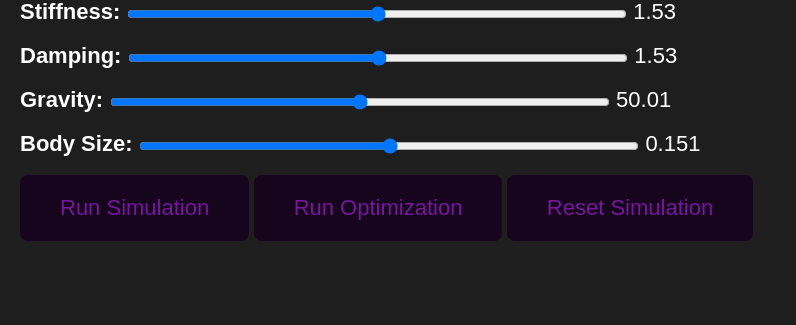
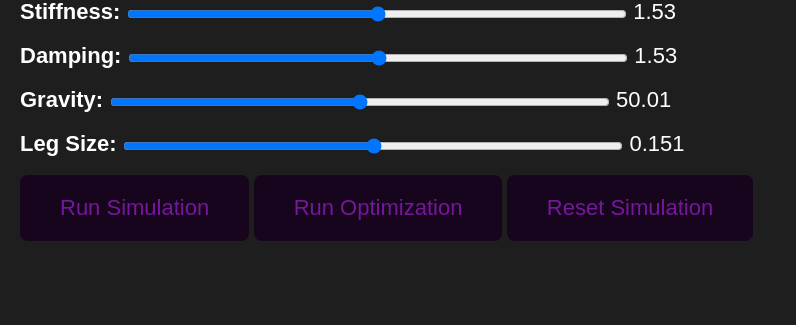
Before and after one commit to Justinian-T/Final-Project, a Flask app: page / in a window 1280 px wide. Shown: the part 101-426 px from the top of the page, without its empty margins (0-796 px from the left). Run offline with Flask 3, Linux system fonts and the light colour scheme.

Commit message:
Final Version
Running app.py will open a server and provide a link to it in the terminal, you can move the sliders as much as you want, once satisfied with parameters press run simulation, your simulation will appear, press optimize simulation, after 2 and a half minutes the program will find you the optimal damping for your given stiffness, gravity, and leg size.

```diff
--- a/app.py
+++ b/app.py
@@ -19,15 +19,15 @@ def run_simulation():
     k = float(data["stiffness"])*10**-2  # Convert to float
     b = float(data["damping"])*10**-3/100    # Convert to float
     g = float(data["gravity"])    # Convert to float
-    body_size = float(data["body_size"])  # Convert to float
+    leg_size = float(data["leg_size"])  # Convert to float
 
     # Run the simulation
-    t, xy, frames = run_sim(k, b, g, body_size, render=True)
+    t, xy, frames = run_sim(k, b, g, leg_size, render=True)
 
     # Save results to CSV
     with open("simulation_params.csv", "w") as f:
-        f.write("Stiffness,Damping,Gravity,Body Size\n")
-        f.write(f"{k},{b},{g},{body_size}\n")
+        f.write("Stiffness,Damping,Gravity,Leg Size\n")
+        f.write(f"{k},{b},{g},{leg_size}\n")
 
     # Generate and save the plot
     plot_path = os.path.join("static", "simulation_plot.png")
@@ -53,27 +53,27 @@ def run_simulation():
 
 @app.route("/find_optimal", methods=["GET"])
 def find_optimal():
-    # Read the CSV file to get gravity and body size
+    # Read the CSV file to get gravity and leg size
     df = pd.read_csv("simulation_params.csv")
     g = df["Gravity"].iloc[0]
-    body_size = df["Body Size"].iloc[0]
-    damp = df["Damping"].iloc[0]
+    leg_size = df["Leg Size"].iloc[0]
+    stiffness = df["Stiffness"].iloc[0]  # Keep stiffness constant
 
-    # Find optimal parameters and collect data for the plot
-    optimal_k, max_height, k_values, heights, optimal_t, optimal_xy, optimal_frames = find_optimal_params(g, body_size, damp)
+    # Find optimal damping and collect data for the plot
+    optimal_b, max_height, b_values, heights, optimal_t, optimal_xy, optimal_frames = find_optimal_params(g, leg_size, stiffness)
 
     # Ensure the static directory exists
     static_dir = os.path.join(os.getcwd(), "static")
     if not os.path.exists(static_dir):
         os.makedirs(static_dir)
 
-    # Generate and save the k vs. height plot
-    comparison_plot_path = os.path.join(static_dir, "k_vs_height_plot.png")
+    # Generate and save the b vs. height plot
+    comparison_plot_path = os.path.join(static_dir, "b_vs_height_plot.png")
     plt.figure(figsize=(8, 6))
-    plt.plot(k_values, heights, marker="o", label="Max Height vs Stiffness (k)")
-    plt.axvline(optimal_k, color="red", linestyle="--", label=f"Optimal k = {optimal_k:.2f}")
-    plt.title("Max Height vs Stiffness (k)")
-    plt.xlabel("Stiffness (k)")
+    plt.plot(b_values, heights, marker="o", label="Max Height vs Damping (b)")
+    plt.axvline(optimal_b, color="red", linestyle="--", label=f"Optimal b = {optimal_b:.2e}")
+    plt.title("Max Height vs Damping (b)")
+    plt.xlabel("Damping (b)")
     plt.ylabel("Max Height (m)")
     plt.ylim(0, max_height * 1.1)  # Adjust y-axis limit
     plt.legend()
@@ -86,7 +86,7 @@ def find_optimal():
     media.write_video(video_path, optimal_frames, fps=30)
 
     # Generate the optimal vs. user-defined jump plot
-    user_t, user_xy, _ = run_sim(df["Stiffness"].iloc[0], damp, g, body_size, render=False)
+    user_t, user_xy, _ = run_sim(stiffness, df["Damping"].iloc[0], g, leg_size, render=False)
 
     comparison_jump_plot_path = os.path.join(static_dir, "optimal_vs_user_jump_plot.png")
     plt.figure(figsize=(8, 6))
@@ -102,9 +102,9 @@ def find_optimal():
 
     return jsonify({
         "message": "Optimization completed!",
-        "optimal_stiffness": optimal_k,
+        "optimal_damping": optimal_b,
         "max_height": max_height,
-        "comparison_plot_path": "/static/k_vs_height_plot.png",
+        "comparison_plot_path": "/static/b_vs_height_plot.png",
         "video_path": "/static/optimal_simulation_video.mp4",
         "comparison_jump_plot_path": "/static/optimal_vs_user_jump_plot.png"
     })
--- a/simulation/simulation.py
+++ b/simulation/simulation.py
@@ -26,7 +26,7 @@ xml_template = '''
     </default>
 
     <worldbody>
-        <light name="top" pos="0 0 1" />
+        <light name="top" pos="0 0 20" />
         <body name="floor" pos="0 0 0">
             <geom name="floor" pos="0 0 0" size="1 1 .05" type="plane" rgba="1 .83 .61 .5" />
         </body>
@@ -50,7 +50,7 @@ xml_template = '''
 </mujoco>
 '''
 
-def run_sim(k, b, grav, bsize, render=False):
+def run_sim(k, b, grav, leg_size, render=False):
     Vrom = 6
     R = Vrom / 0.6
     G = grav
@@ -68,7 +68,7 @@ def run_sim(k, b, grav, bsize, render=False):
     V_control = 5
     b_fit = 1.404e-6
     kp_fit = 8.896
-    xml = xml_template.format(k=k, b=b, width=width, height=height, bsize=bsize, bsize2=bsize, ts=ts)
+    xml = xml_template.format(k=k, b=b, width=width, height=height, bsize=leg_size, bsize2=leg_size, ts=ts)
     model = mujoco.MjModel.from_xml_string(xml)
     data = mujoco.MjData(model)
     renderer = mujoco.Renderer(model, width=width, height=height)
--- a/simulation_params.csv
+++ b/simulation_params.csv
@@ -1,2 +1,2 @@
-Stiffness,Damping,Gravity,Body Size
-0.026099999999999998,2.81e-05,8.56,0.187
+Stiffness,Damping,Gravity,Leg Size
+0.028399999999999998,5.4e-06,52.57,0.023
--- a/templates/index.html
+++ b/templates/index.html
@@ -66,7 +66,7 @@
             updateSliderValue("stiffness", "stiffnessValue");
             updateSliderValue("damping", "dampingValue");
             updateSliderValue("gravity", "gravityValue");
-            updateSliderValue("body_size", "bodySizeValue");
+            updateSliderValue("leg_size", "legSizeValue");
         };
 
         // Function to send slider values to the backend and display results
@@ -100,11 +100,11 @@
                 // Display the optimization results
                 document.getElementById("optimal-results").innerHTML = `
                     <h3>Optimization Results</h3>
-                    <p>Optimal Stiffness: ${data.optimal_stiffness}</p>
+                    <p>Optimal Damping: ${data.optimal_damping}</p>
                     <p>Max Height: ${data.max_height}</p>
                 `;
 
-                // Display the k vs. height plot
+                // Display the b vs. height plot
                 document.getElementById("comparison-plot").src = data.comparison_plot_path + "?t=" + new Date().getTime(); // Cache-busting
 
                 // Display the optimal simulation video
@@ -151,9 +151,9 @@
         <input type="range" id="gravity" name="gravity" min="0.01" max="100" step="0.01">
         <span id="gravityValue">0.01</span><br><br>
 
-        <label for="body_size">Body Size:</label>
-        <input type="range" id="body_size" name="body_size" min="0.001" max="0.3" step="0.001">
-        <span id="bodySizeValue">0.001</span><br><br>
+        <label for="leg_size">Leg Size:</label>
+        <input type="range" id="leg_size" name="leg_size" min="0.001" max="0.3" step="0.001">
+        <span id="legSizeValue">0.001</span><br><br>
 
         <button type="button" onclick="runSimulation()">Run Simulation</button>
         <button type="button" onclick="runOptimization()">Run Optimization</button>
```
Also changed, not shown: MUJOCO_LOG.TXT (added, +14 -0 lines), simulation/optimization.py (+7 -8 lines), static/b_vs_height_plot.png (added), static/k_vs_height_plot.png (deleted), static/optimal_vs_user_jump_plot.png, static/simulation_plot.png, 2 other files.
